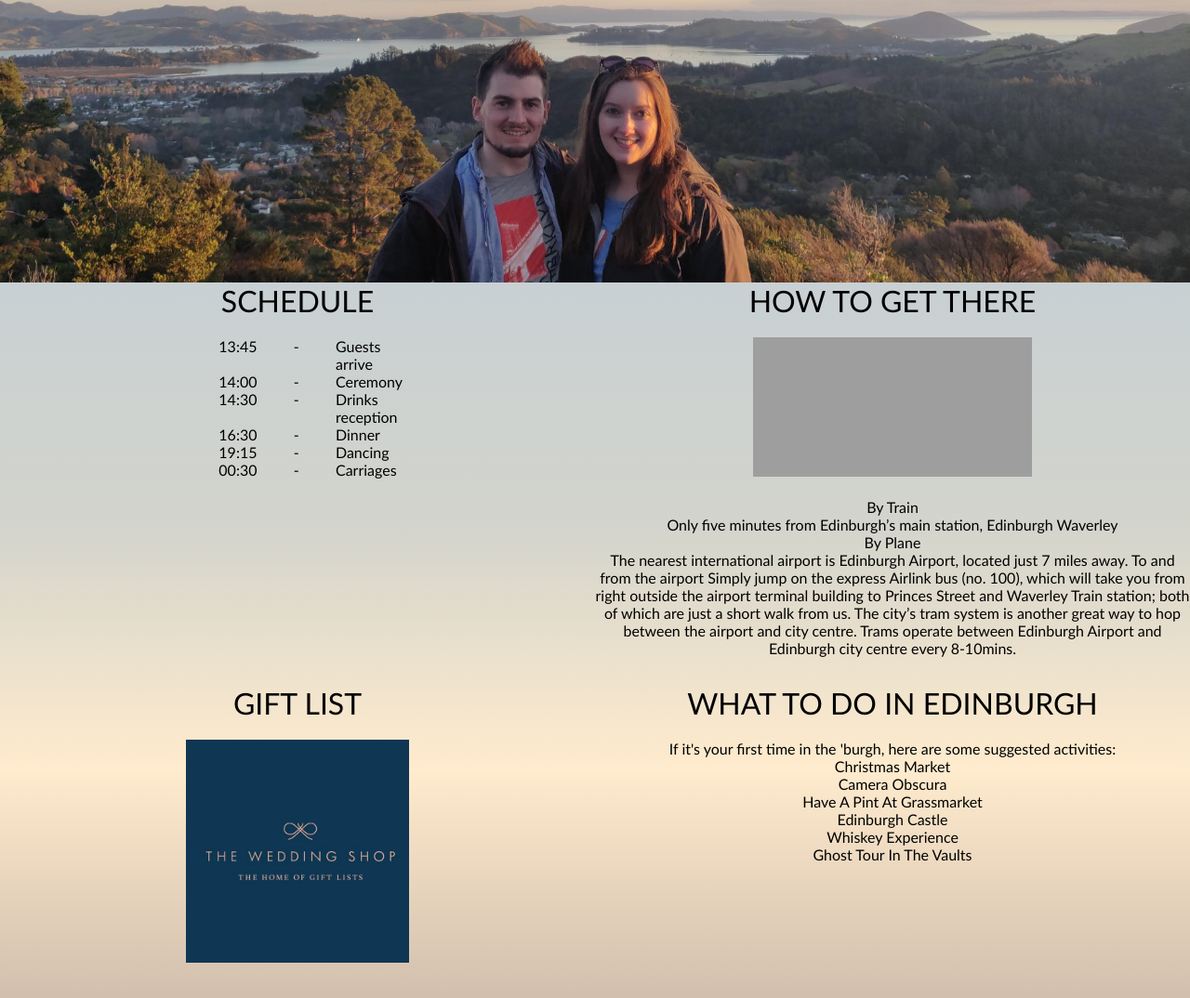
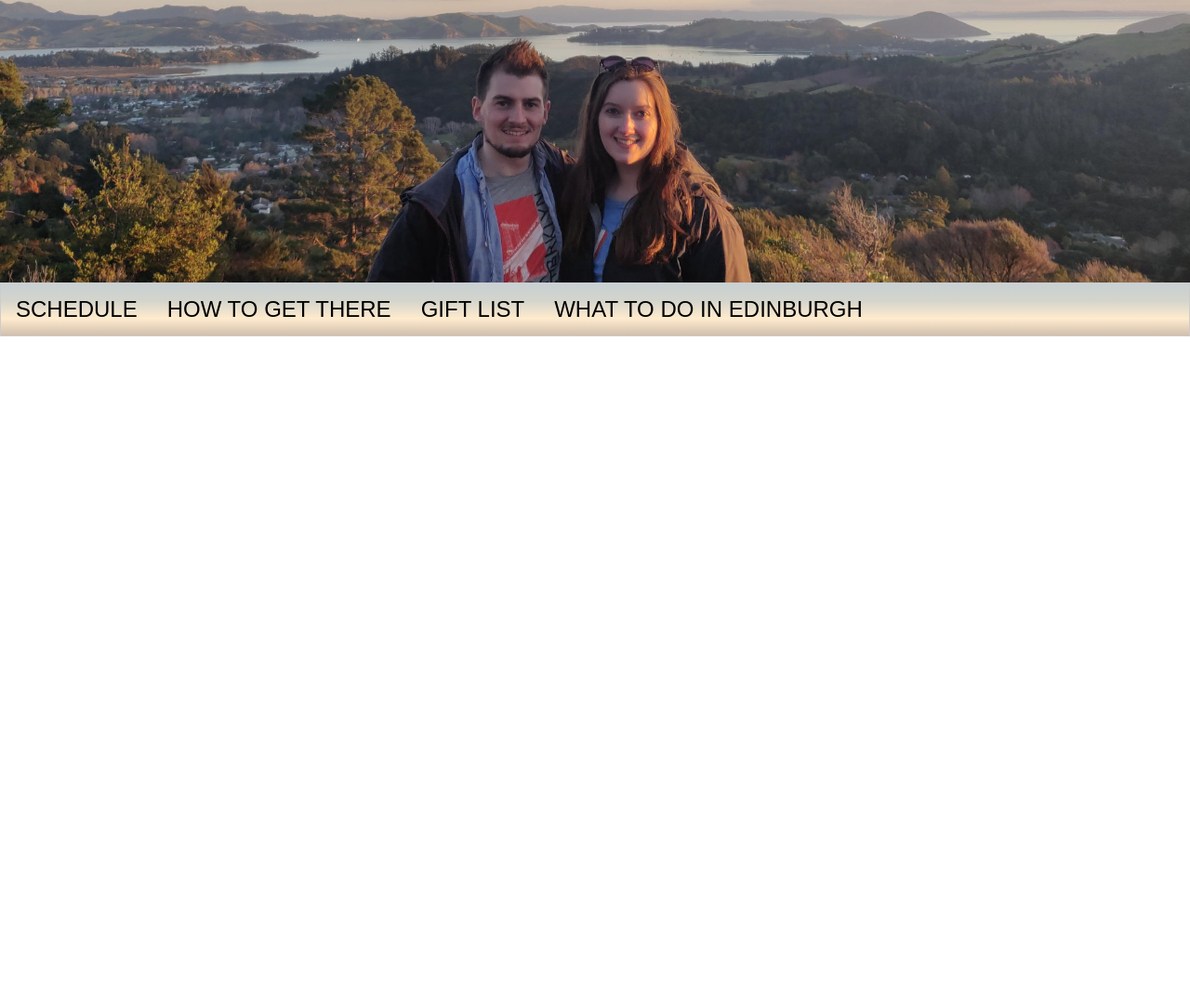
Before and after one commit to silleknarf/wedding-site, a website: page index.html in a window 1280 px wide. Shown: the part 236-1310 px from the top of the page at 93% size. After the commit the page ends 800 px from the top, so only its background shows below. Drawn offline with Linux system fonts and the light colour scheme; grey boxes are pictures that could not be loaded; a web font is replaced by a local one.

Commit message:
Implemented tab system

```diff
--- a/css/main.css
+++ b/css/main.css
@@ -76,10 +76,6 @@ html,h1,p, body {
 #content {
     grid-row: 4;
     grid-column: 1 / span 3;
-    display: grid;
-    grid-template-rows: auto auto auto;
-    grid-template-columns: 50% 50%;
-    grid-row-gap: 30px;
 
     background-color: blanchedalmond;
     background: linear-gradient(#c8d0d3, #d3d4cc, blanchedalmond, #cfbcab);
@@ -90,10 +86,7 @@ html,h1,p, body {
 /* Sackers Italian */
 
 #schedule {
-    grid-column: 1;
-    grid-row: 1;
     text-align: center;
-
 }
 
 #schedule-body {
@@ -102,20 +95,14 @@ html,h1,p, body {
 }
 
 #how-to-get-there {
-    grid-column: 2;
-    grid-row: 1;
     text-align: center;
 }
 
 #gift-list {
-    grid-column: 1;
-    grid-row: 2;
     text-align: center;
 }
 
 #what-to-do-in-edinburgh {
-    grid-column: 2;
-    grid-row: 2;
     text-align: center;
 }
 
@@ -142,3 +129,40 @@ html,h1,p, body {
 #img-wedding-shop {
      width: 30vh;
 }
+
+/* Style the tab */
+.tab {
+    overflow: hidden;
+    border: 1px solid #ccc;
+ }
+
+/* Style the buttons that are used to open the tab content */
+.tab button {
+    font-size: x-large;
+    text-transform: uppercase;
+    background-color: inherit;
+    float: left;
+    border: none;
+    outline: none;
+    cursor: pointer;
+    padding: 14px 16px;
+    transition: 0.3s;
+ }
+
+/* Change background color of buttons on hover */
+.tab button:hover {
+    background-color: #ddd;
+}
+
+/* Create an active/current tablink class */
+.tab button.active {
+    background-color: #ccc;
+}
+
+/* Style the tab content */
+.tabcontent {
+    display: none;
+    padding: 6px 12px;
+    border: 1px solid #ccc;
+    border-top: none;
+}
--- a/index.html
+++ b/index.html
@@ -43,10 +43,13 @@
         <img src="img/FrankAndLauraNZ.jpg" alt="Frank and Laura in NZ" />
       </div>
       <div id="content">
-        <div id="schedule">
-          <div class="subsection-heading">
-            Schedule
-          </div>
+        <div class="tab">
+          <button class="tablinks" onclick="openTab(event, 'schedule')">Schedule</button>
+          <button class="tablinks" onclick="openTab(event, 'how-to-get-there')">How To Get There</button>
+          <button class="tablinks" onclick="openTab(event, 'gift-list')">Gift List</button>
+          <button class="tablinks" onclick="openTab(event, 'what-to-do-in-edinburgh')">What to do in Edinburgh</button>
+        </div>
+        <div id="schedule" class="tabcontent">
           <div id="schedule-body" class="subsection-body">
             <div class="row">
               <div class="cell-time">13:45</div>
@@ -80,10 +83,7 @@
             </div>
           </div>
         </div>
-        <div id="how-to-get-there" class="how-to-get-there">
-          <div class="subsection-heading">
-            How To Get There
-          </div>
+        <div id="how-to-get-there" class="tabcontent">
           <div class="subsection-body">
             <iframe
               frameborder="0"
@@ -103,10 +103,7 @@
               The city’s tram system is another great way to hop between the airport and city centre. Trams operate between Edinburgh Airport and Edinburgh city centre every 8-10mins.
           </div>
         </div>
-        <div id="gift-list">
-          <div class="subsection-heading">
-            Gift List
-          </div>
+        <div id="gift-list" class="tabcontent">
           <div class="subsection-body">
             <a href="https://www.weddingshop.com/Buy/View/63595">
               <img
@@ -115,10 +112,7 @@
             </a>
           </div>
         </div>
-        <div id="what-to-do-in-edinburgh">
-          <div class="subsection-heading">
-            What to do in Edinburgh
-          </div>
+        <div id="what-to-do-in-edinburgh" class="tabcontent">
           <div class="subsection-body">
             If it's your first time in the 'burgh, here are some suggested activities:
             <div id="what-to-do-in-edinburgh-suggestions">
@@ -133,5 +127,24 @@
         </div>
       </div>
     </div>
+
+    <!-- Simple script for tabs, nicked from:
+         https://www.w3schools.com/howto/howto_js_tabs.asp
+    -->
+    <script>
+      function openTab(evt, tabName) {
+        var i, tabcontent, tablinks;
+        tabcontent = document.getElementsByClassName("tabcontent");
+        for (i = 0; i < tabcontent.length; i++) {
+          tabcontent[i].style.display = "none";
+        }
+        tablinks = document.getElementsByClassName("tablinks");
+        for (i = 0; i < tablinks.length; i++) {
+          tablinks[i].className = tablinks[i].className.replace(" active", "");
+        }
+        document.getElementById(tabName).style.display = "block";
+        evt.currentTarget.className += " active";
+      }
+    </script>
   </body>
 </html>
```
Also changed, not shown: README.md.
